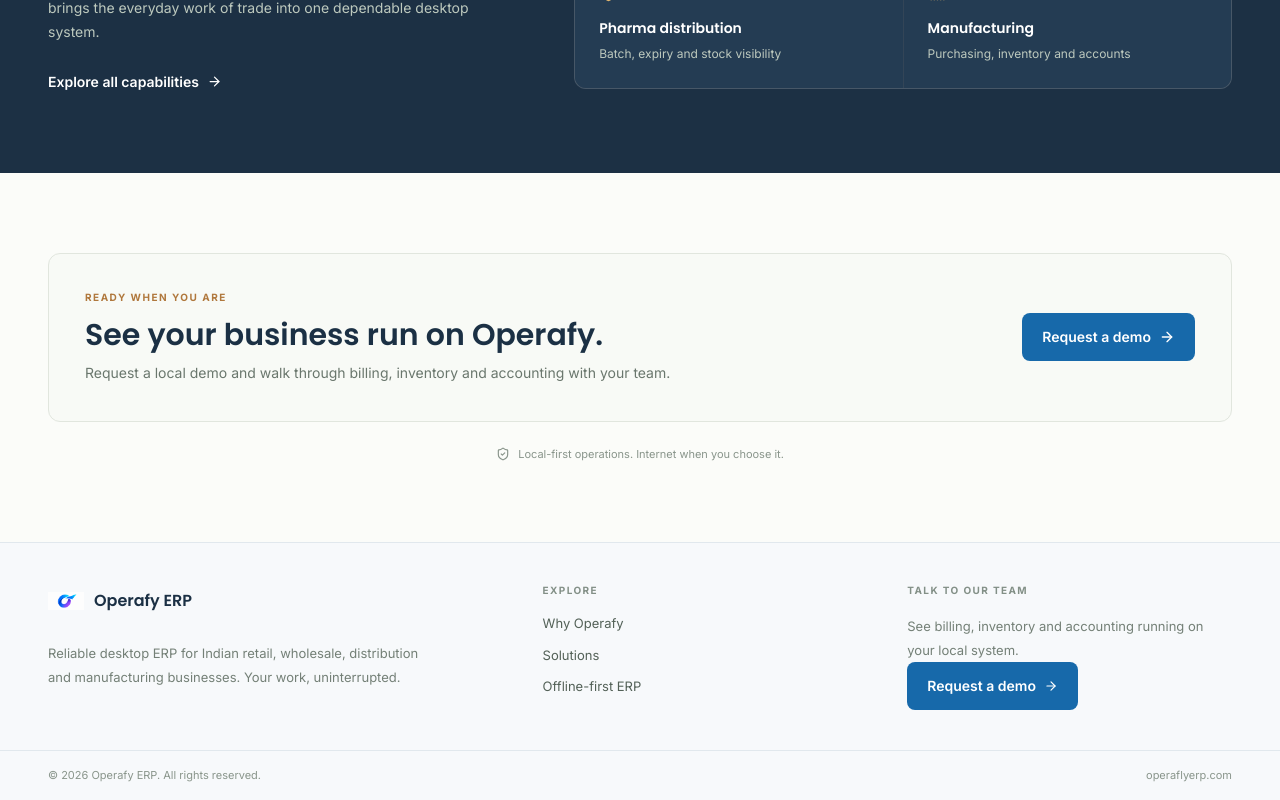
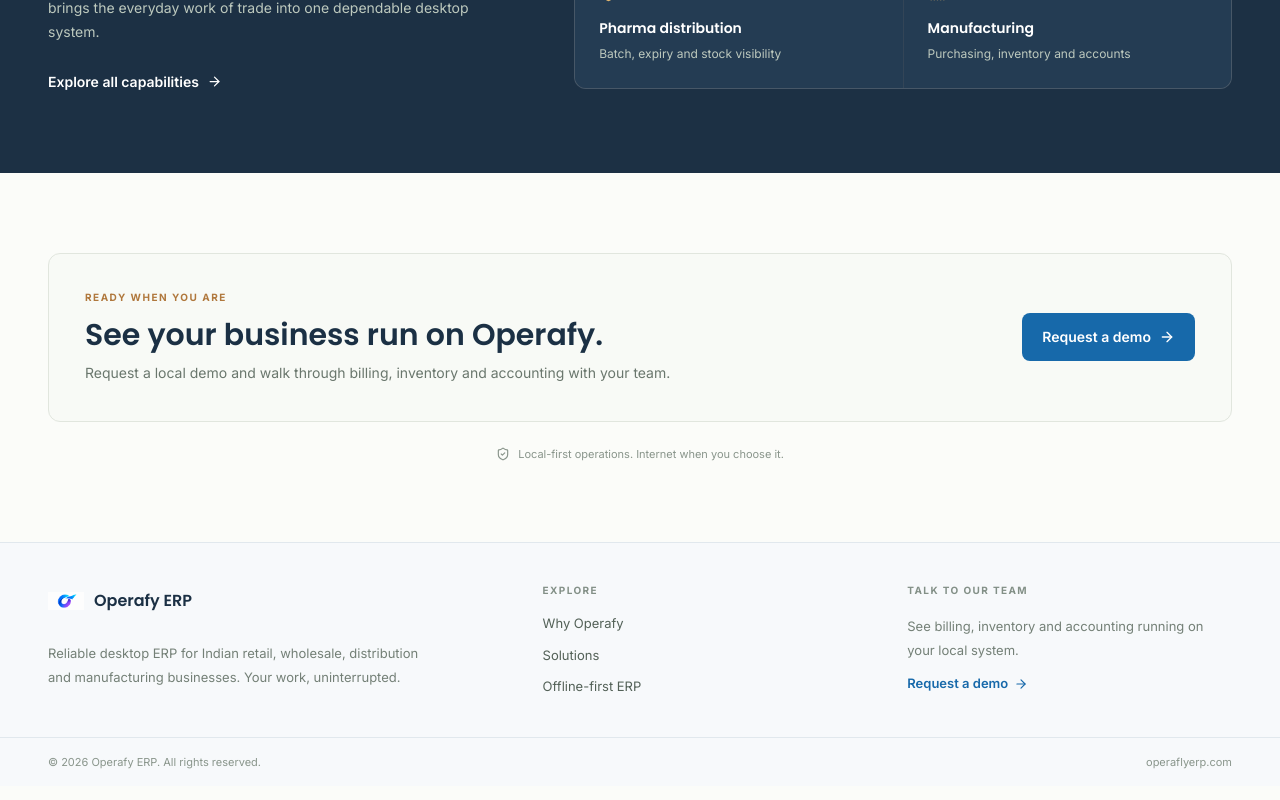
Before and after one commit to Mohammadjissan/OperaFlyERP, a Next.js app: page / in a window 1280 px wide. Shown: the part 1784-2584 px from the top of the page. Built offline with nearby package versions, Linux system fonts and the light colour scheme.

Commit message:
Update mail for footer style change

```diff
--- a/components/Footer.tsx
+++ b/components/Footer.tsx
@@ -24,11 +24,8 @@ export default function Footer() {
         <div>
           <p className="text-[10px] font-bold uppercase tracking-[0.14em] text-[#839087]">Talk to our team</p>
           <p className="mt-4 text-[13px] leading-6 text-[#748077]">See billing, inventory and accounting running on your local system.</p>
+          <a href="mailto:mohammadjissankharadi@gmail.com?subject=Operafy%20ERP%20demo&body=Hello%2C%0D%0A%0D%0AI%20am%20interested%20in%20a%20demo%20of%20Operafy%20ERP.%0D%0APlease%20share%20more%20details%20about%20the%20software.%0D%0A%0D%0AThank%20you." className="mt-3 inline-flex items-center gap-1.5 text-[13px] font-semibold text-[#1769aa] hover:text-[#12588f]">Request a demo <ArrowRight size={14} /></a>
 
-<a
-  href="mailto:mohammadjissankharadi@gmail.com?subject=Operafy%20ERP%20Demo&body=Hello%2C%0D%0A%0D%0AI%20am%20interested%20in%20a%20demo%20of%20Operafy%20ERP.%0D%0APlease%20share%20more%20details%20about%20the%20software.%0D%0A%0D%0AThank%20you."
-  className="inline-flex min-h-12 items-center justify-center gap-2 rounded-lg bg-[#1769aa] px-5 text-sm font-semibold text-white transition-colors hover:bg-[#12588f]"
->Request a demo <ArrowRight size={14} /></a>
         </div>
       </div>
       <div className="border-t border-[#e1e8ed]">
```
